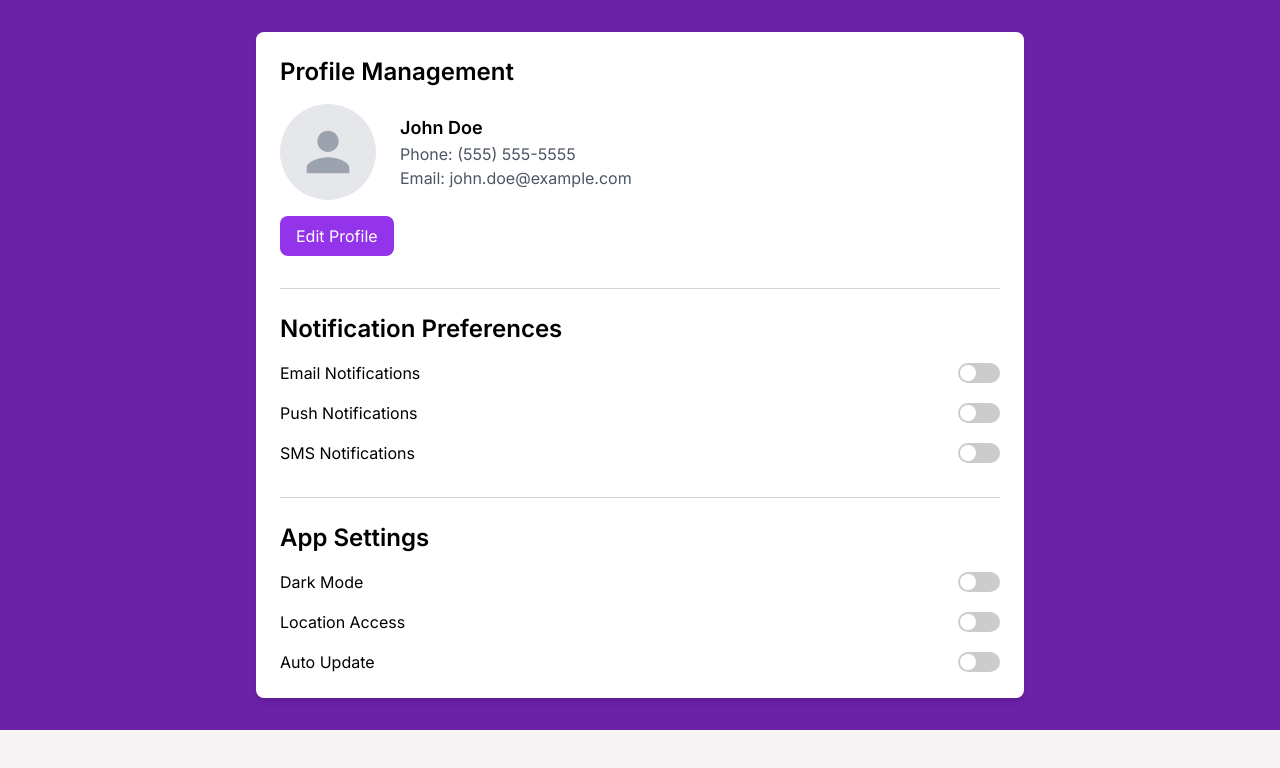
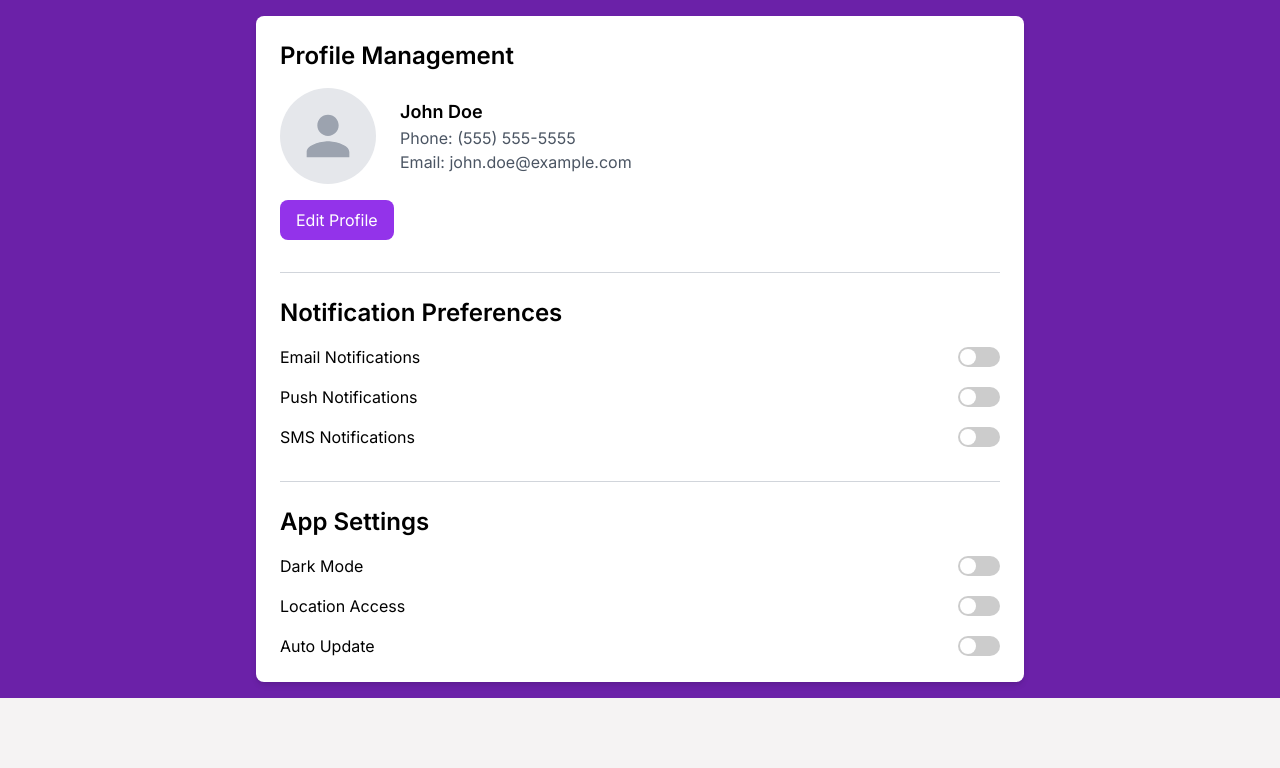
Before and after one commit to Shayan-Mst/vacation, a Next.js app: page /setting in a window 1280 px wide. Shown: the top 768 px of the page. Built offline with nearby package versions, Linux system fonts and the light colour scheme.

Commit message:
changed padding

```diff
--- a/src/app/setting/page.tsx
+++ b/src/app/setting/page.tsx
@@ -13,7 +13,7 @@ const page = () => {
         setIsModalVisible(false);
       };
   return (
-    <div className='p-8 bg-purple-800'>
+    <div className='p-4 bg-purple-800'>
 
   <div className="max-w-3xl mx-auto bg-white rounded-lg shadow-md p-6">
 
```
